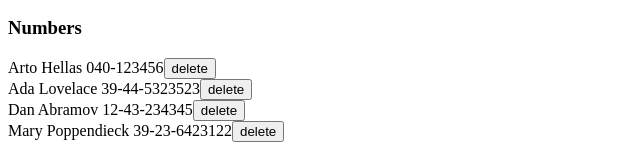
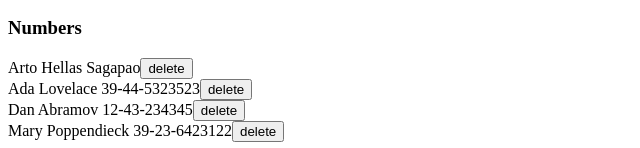
Before and after one commit to Kaspi-Chan/full-stack-open-submissions, a React (Vite) app in the folder part2/phonebook/: page / in a window 1280 px wide. Shown: the part 212-360 px from the top of the page, without its empty margins (0-640 px from the left). Built offline with nearby package versions, Linux system fonts and the light colour scheme; data requests are answered from the project's data file.

Commit message:
do exercise 2.15

```diff
--- a/part2/phonebook/db.json
+++ b/part2/phonebook/db.json
@@ -2,7 +2,7 @@
   "persons": [
     {
       "name": "Arto Hellas",
-      "number": "040-123456",
+      "number": "Sagapao",
       "id": "1"
     },
     {
--- a/part2/phonebook/src/App.jsx
+++ b/part2/phonebook/src/App.jsx
@@ -66,10 +66,27 @@ const App = () => {
 
   const handleSubmit = (e) => {
     e.preventDefault();
-    const entryExists = persons.some(p => p.name === newName);
-    if (entryExists) return alert(`${newName} is already added to phonebook`)
+
+    if (newName === "" || newNumber === "") return;
 
     const newPersonObject = {name: newName, number: newNumber};
+
+    const entryExists = persons.some(p => p.name === newName);
+    if (entryExists) {
+      if(window.confirm(
+        `${newName} is already added to phonebook, replace the old number with a new one?`
+      )) {
+        const id = persons.find(p => p.name === newName).id;
+        services
+          .changeNumber(id, newPersonObject)
+          .then(changedObj => {
+            setPersons(persons.map(p => p.id === id ? changedObj : p))
+          })
+      }
+
+      return;
+    }
+
     services
       .addNew(newPersonObject)
       .then(newObject => setPersons(persons.concat(newObject)))
--- a/part2/phonebook/src/services/persons.js
+++ b/part2/phonebook/src/services/persons.js
@@ -16,4 +16,9 @@ const deleteEntry = (id) => {
   return request.then(res => res);
 }
 
-export default { getAll, addNew, deleteEntry }
+const changeNumber = (id, newObj) => {
+  const request = axios.put(`${baseUrl}/${id}`, newObj);
+  return request.then(res => res.data)
+}
+
+export default { getAll, addNew, deleteEntry, changeNumber }
```
